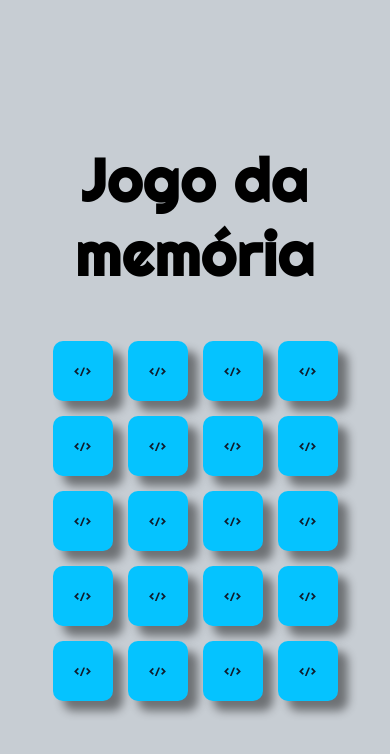
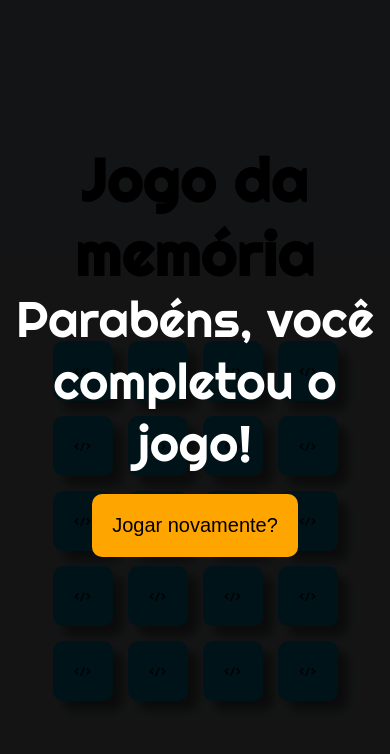
Before and after one commit to IsraelLimaDV/Jogo-da-memoria-Responsivo, a plain HTML site: page index.html in a window 390 px wide. Drawn offline with Linux system fonts and the light colour scheme.

Commit message:
teste-gameOver

```diff
--- a/style.css
+++ b/style.css
@@ -10,7 +10,6 @@ body{
     justify-content:space-evenly;
     flex-direction: column;
     align-items: center;
-
     height: 100vh;
     background-color: #c7cdd3;
 }
@@ -62,12 +61,18 @@ h1{
         width: 75px ;
         height: 75px;
     }
+    #gameOver{
+        overflow-y: hidden;
+    }
 }
 
 @media (max-width: 400px) {
     .card{
         width: 60px ;
         height: 60px;
+    }
+    #gameOver{
+        overflow-y: hidden;
     }
 }
 
@@ -122,7 +127,7 @@ h1{
     background-color: rgba(0,0,0,0.9);
     color: white;
     font-size: 50px;
-    display:none;
+    display:flex;
     justify-content: center;
     align-items: center;
     flex-direction: column;
@@ -130,6 +135,7 @@ h1{
     top: 0;
     bottom: 0;
 }
+
 
 #restart{
     padding: 20px;
```
